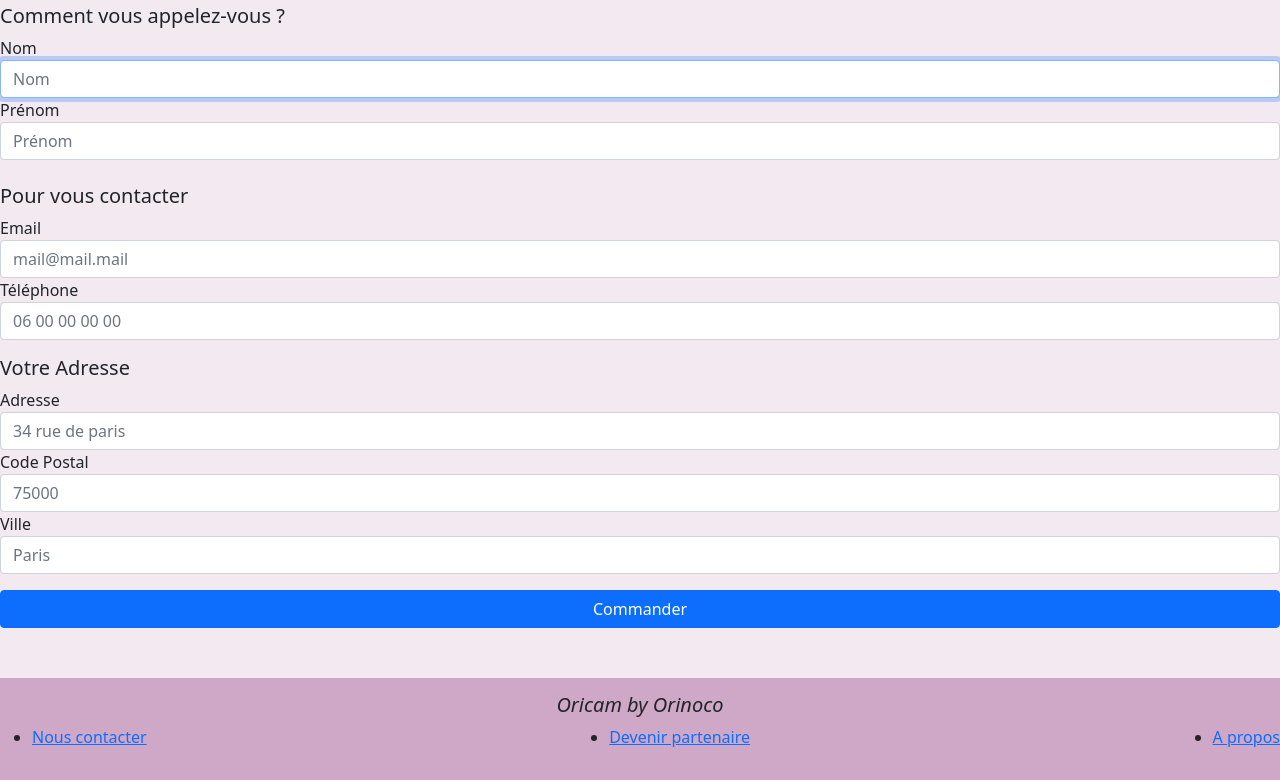
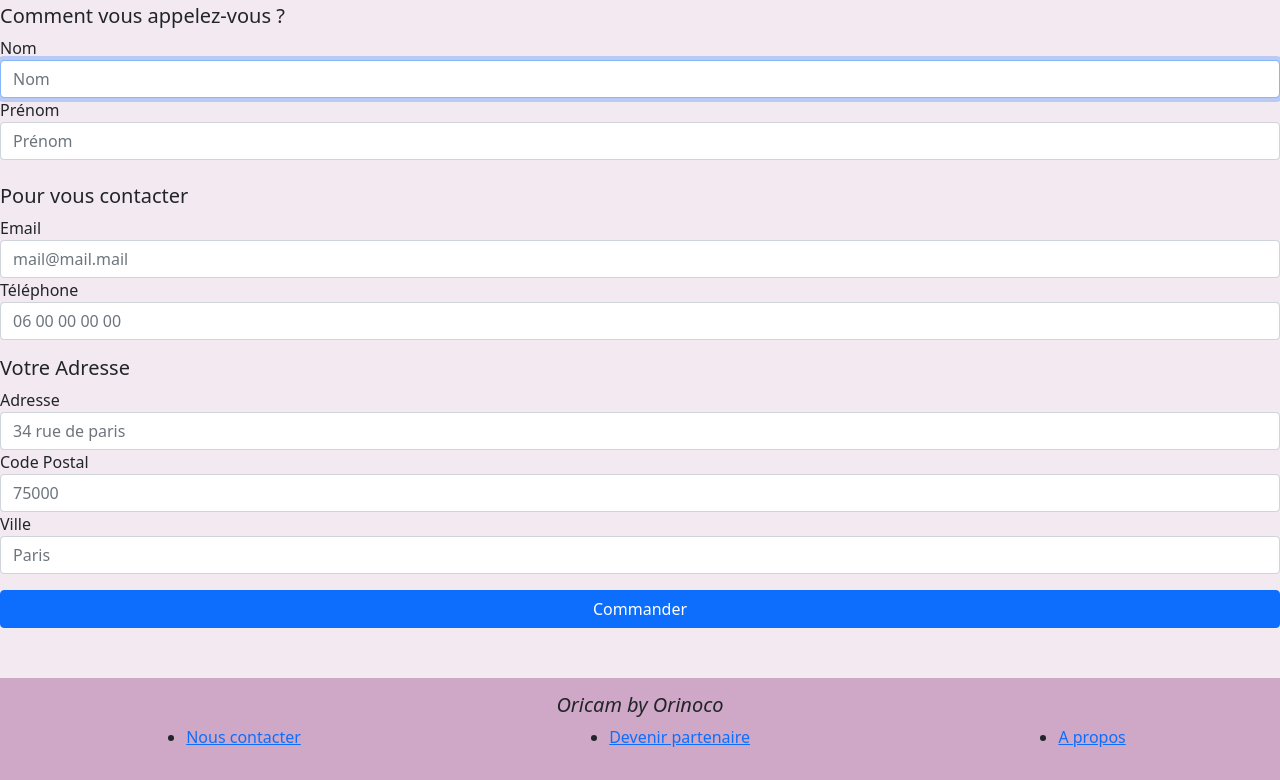
Before and after one commit to NicolasH67/HECKERNICOLAS_5_05042021, a website: page basket.html in a window 1280 px wide. Shown: the part 369-1149 px from the top of the page. Drawn offline with nearby package versions, Linux system fonts and the light colour scheme.

Commit message:
fix error footer basket.html

```diff
--- a/basket.html
+++ b/basket.html
@@ -148,7 +148,7 @@
 
     <footer class="footer">
         <h2 class="footer__title h5 fst-italic text-center">Oricam by Orinoco</h2>
-        <ul class="footer__ul d-md-flex justify-content-between">
+        <ul class="footer__ul d-md-flex justify-content-around">
             <li class="footer__ul__li">
                 <a class="footer__ul__li__link mr-5" href="#">Nous contacter</a>
             </li>
```
